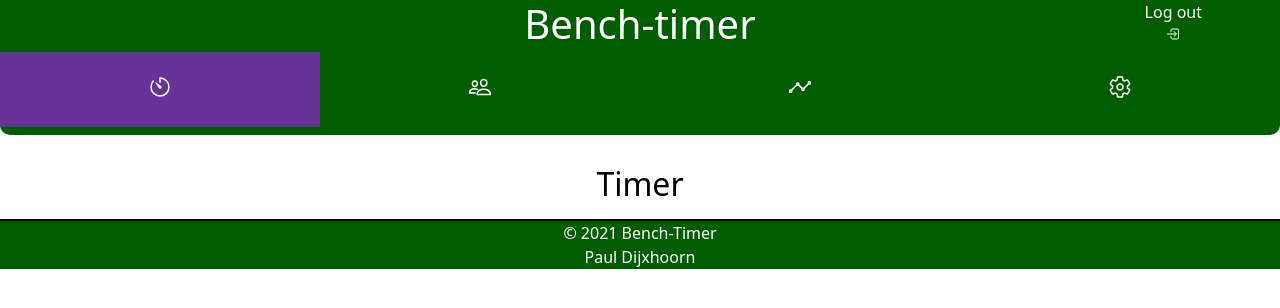
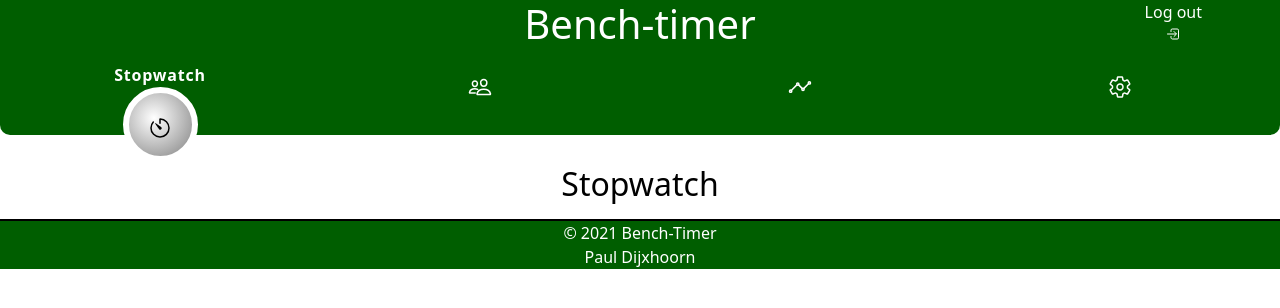
Before and after one commit to pjdijxhoorn/Bench-Timer, a Flask app: page /stopwatch in a window 1280 px wide. Shown: the top 308 px of the page. Run offline with Flask 2, Linux system fonts and the light colour scheme; the visitor is signed in with stand-in values (Sample User, id 1); some libraries are stand-ins or nearby versions.

Commit message:
styled indicator navbar and cleaned up js code

```diff
--- a/static/css/style.css
+++ b/static/css/style.css
@@ -109,38 +109,32 @@ body {
     border-radius: 50%;
 }
 
-.navigation ul li:hover a .icon {
+.navigation ul .active a .icon {
     transform: translateY(35px);
     background: white;
     top: 50%;
     color: black;
     background: radial-gradient(circle at 25px 25px, white, grey);
     border: 6px solid var(--clr);
-    transition: 0.5s;
-
+    transition: 0.4s;
 }
 
 .navigation ul li a .text {
     position: absolute;
     color: var(--clr);
-    font-weight: 400;
-    font-size: 0.75em;
+    font-weight: 600;
+    font-size: 1em;
     letter-spacing: 0.05em;
     transition: 0.25s;
     opacity: 0;
     transform: translateY(-25px);
 }
 
-.navigation ul li:hover a .text {
+.navigation ul .active a .text {
     opacity: 1;
     transform: translateY(-15px);
 
 }
-
-.active {
-    background: rebeccapurple;
-}
-
 
 /*----------flash message box*/
 .flash-box {
--- /dev/null
+++ b/static/js/navbar.js
@@ -0,0 +1,39 @@
+current();
+let list = document.querySelectorAll('.list');
+
+function current() {
+    if (document.URL.includes("stopwatch")) {
+        let timer = document.getElementById("timer")
+        timer.classList.add("active");
+    }
+    if (document.URL.includes("team")) {
+        let team = document.getElementById("team")
+        team.classList.add("active");
+    }
+    if (document.URL.includes("results")) {
+        let results = document.getElementById("results")
+        results.classList.add("active");
+    }
+    if (document.URL.includes("settings")) {
+        let settings = document.getElementById("settings")
+        settings.classList.add("active");
+    }
+}
+
+function activeLink() {
+    list.forEach((item) =>
+        item.classList.remove('active'));
+    this.classList.add('active');
+}
+
+list.forEach((item) =>
+    item.addEventListener('mouseover', activeLink));
+
+function remove() {
+    list.forEach((item) =>
+        item.classList.remove('active'));
+    current();
+}
+
+list.forEach((item) =>
+    item.addEventListener('mouseout', remove));
--- a/templates/base.html
+++ b/templates/base.html
@@ -115,22 +115,7 @@
     {% endblock %}
 
     <script>
-        if (document.URL.includes("stopwatch")) {
-            let timer = document.getElementById("timer")
-            timer.classList.add("active");
-        }
-        if (document.URL.includes("team")) {
-            let timer = document.getElementById("team")
-            timer.classList.add("active");
-        }
-        if (document.URL.includes("results")) {
-            let timer = document.getElementById("results")
-            timer.classList.add("active");
-        }
-        if (document.URL.includes("settings")) {
-            let timer = document.getElementById("settings")
-            timer.classList.add("active");
-        }
+
     </script>
 
 
@@ -142,6 +127,7 @@
     <!--- js loaded at end --->
     <script type="module" src="https://unpkg.com/ionicons@5.5.2/dist/ionicons/ionicons.esm.js"></script>
     <script nomodule src="https://unpkg.com/ionicons@5.5.2/dist/ionicons/ionicons.js"></script>
+    <script src="/static/js/navbar.js"></script>
 </body>
 
 </html>
--- a/templates/stopwatch.html
+++ b/templates/stopwatch.html
@@ -1,7 +1,7 @@
 {% extends "base.html"%}
 {% block content %}
 
-<h2 class="text-center text-black">Timer</h2>
+<h2 class="text-center text-black">Stopwatch</h2>
 
 
 
```
